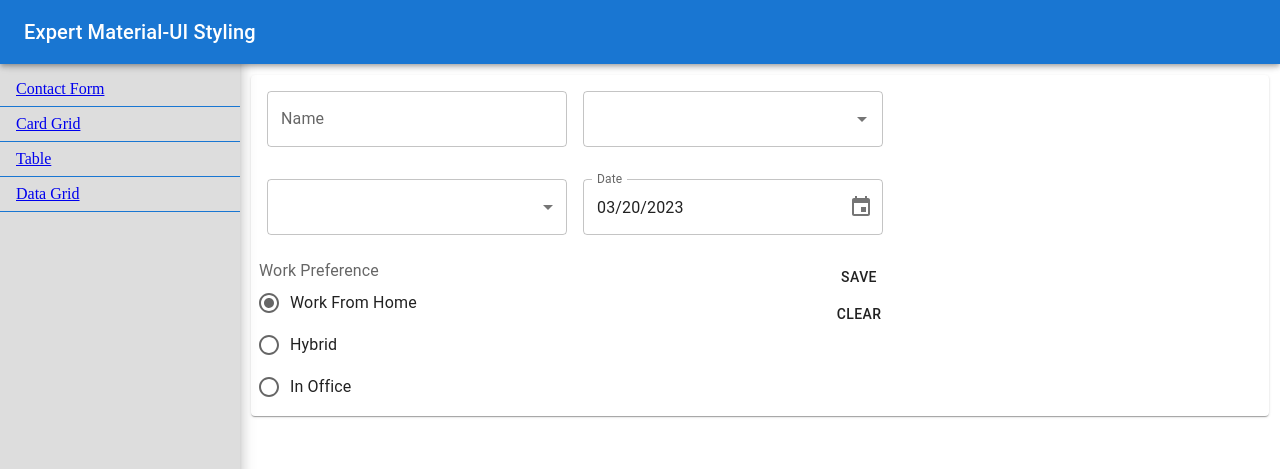
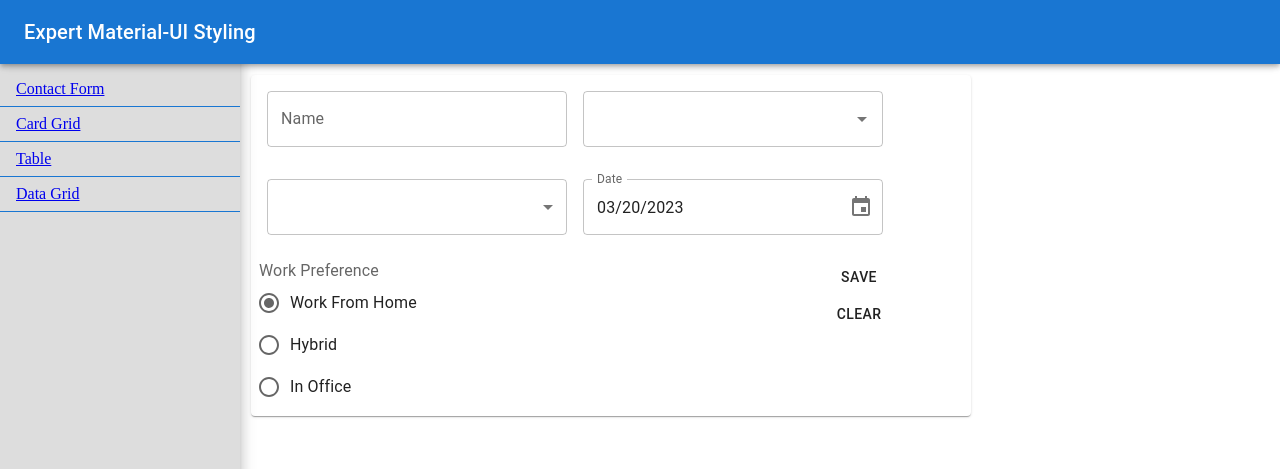
Before and after one commit to maxymlyskov/beaMui, a React (Create React App) app: page / in a window 1280 px wide. Shown: the top 469 px of the page. Built offline with nearby package versions, Linux system fonts and the light colour scheme; the HTML template or start-up script is replaced by a standard one.

Commit message:
Made mobile drawer with transition.

```diff
--- a/src/Components/Scaffold/NavDrawer.tsx
+++ b/src/Components/Scaffold/NavDrawer.tsx
@@ -17,7 +17,8 @@ import ContactForm from "../Form/ContactForm";
 import ContactTable from "../Table/ContactTable";
 import ContactDataGrid from "../DataGrid/ContactDataGrid";
 import { BeautifulTheme } from "../../Theme/BeautifulTheme";
-import { useMediaQuery } from "@mui/material";
+import { IconButton, useMediaQuery } from "@mui/material";
+import { Menu } from "@mui/icons-material";
 
 type ThemeWidth = Theme
   & { drawerWidth: number | string }
@@ -42,12 +43,23 @@ const styles = (theme: ThemeWidth, responsiveDrawerWidth: number | string) => {
     },
     content: {
       padding: 3,
-      minWidth: responsiveDrawerWidth,
-      marginLeft: 0
+      marginLeft: 0,
+      maxWidth: 720,
+      minWdth: 375,
+      transition: theme.transitions.create('margin',{
+        easing: theme.transitions.easing.easeOut,
+        duration : transitionDuration
+      })
     },
     contentShift: {
-      minWidth: responsiveDrawerWidth,
-      marginLeft: responsiveDrawerWidth
+      marginLeft: responsiveDrawerWidth,
+      transition: theme.transitions.create('margin',{
+        easing: theme.transitions.easing.easeOut,
+        duration : transitionDuration
+      })
+    },
+    menuButton: {
+      marginRight: 2
     }
   }
 }
@@ -69,6 +81,9 @@ export default function NavDrawer() {
         <div>
           <AppBar position="fixed" sx={styles(theme,responsiveDrawerWidth).appBar}>
             <Toolbar>
+              <IconButton color='inherit' edge='start' onClick={()=>setOpen(!open)} sx={{...styles(theme,responsiveDrawerWidth).menuButton, display: greatedThan375 ? "none" :""}}>
+                <Menu/>
+              </IconButton>
               <Typography variant="h6" noWrap>
                 Expert Material-UI Styling
               </Typography>
@@ -98,7 +113,7 @@ export default function NavDrawer() {
             </div>
           </Drawer>
           <main
-            style={{ ...styles(theme,responsiveDrawerWidth).content, ...styles(theme,responsiveDrawerWidth).contentShift }}
+            style={{ ...styles(theme,responsiveDrawerWidth).content, ...(open ? styles(theme,responsiveDrawerWidth).contentShift : {}) }}
           >
             <Toolbar />
             <ThemeProvider theme={BeautifulTheme}>
```
